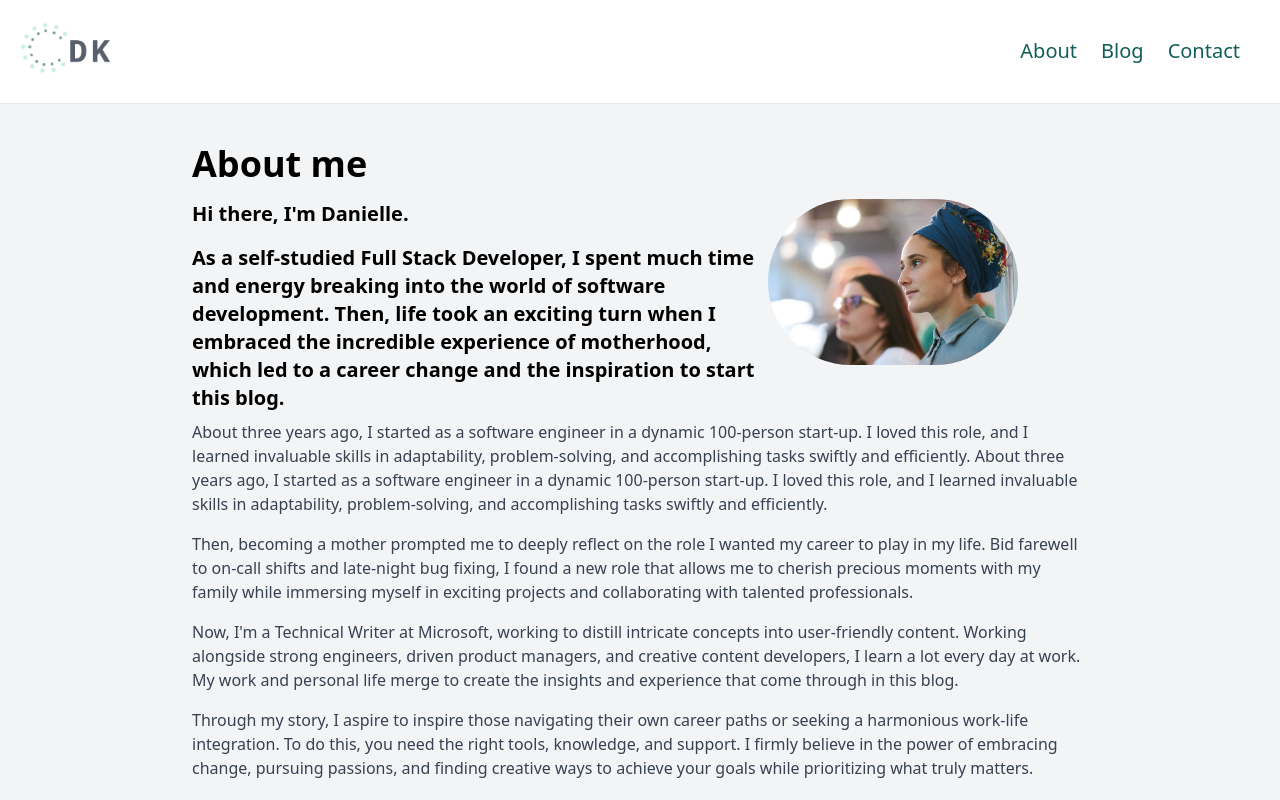
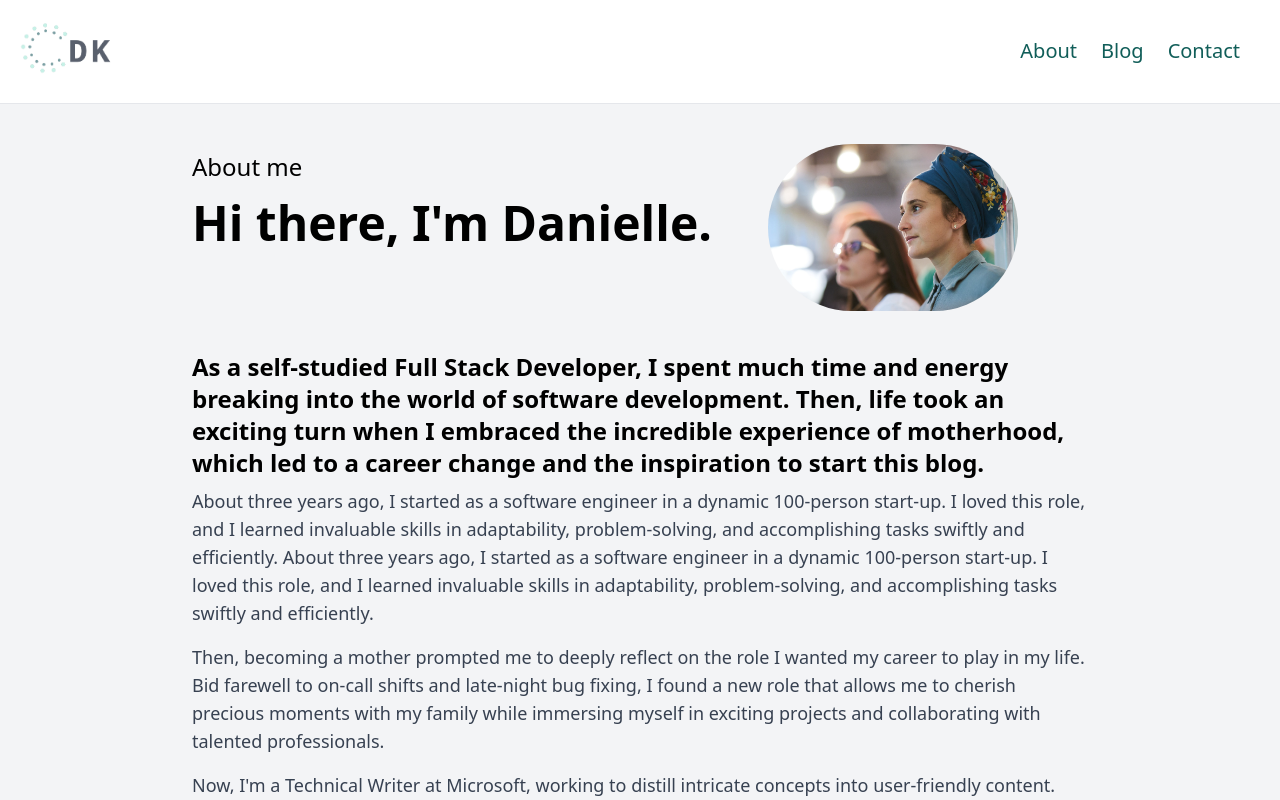
Before and after one commit to daniellekorn/nextjs-blog, a Next.js app: page /about in a window 1280 px wide. Shown: the top 800 px of the page. Built offline with nearby package versions, Linux system fonts and the light colour scheme.

Commit message:
text formatting for about page

```diff
--- a/app/about/page.tsx
+++ b/app/about/page.tsx
@@ -4,18 +4,11 @@ export default function About() {
   return (
     <div className="pt-36">
       <div className="container flex items-center max-w-4xl mx-auto">
-        <div className="w-2/3">
-          <h1 className="mb-4 text-3xl font-bold lg:text-4xl">About me</h1>
-          <h2 className="mb-4 text-lg font-semibold lg:text-xl">
+        <div className="w-2/3 mb-10">
+          <h1 className="mb-4 text-lg md:text-xl lg:text-2xl">About me</h1>
+          <h2 className="mb-4 text-lg font-bold md:text-3xl lg:text-5xl">
             Hi there, I'm Danielle.
           </h2>
-          <h3 className="mb-2 text-lg font-semibold lg:text-xl">
-            As a self-studied Full Stack Developer, I spent much time and energy
-            breaking into the world of software development. Then, life took an
-            exciting turn when I embraced the incredible experience of
-            motherhood, which led to a career change and the inspiration to
-            start this blog.
-          </h3>
         </div>
         <div className="w-1/3 mr-8">
           <Image
@@ -27,8 +20,14 @@ export default function About() {
           />
         </div>
       </div>
-      <div className="container flex flex-col items-center max-w-4xl mx-auto">
-        <p className="mb-4 text-gray-700">
+      <div className="container flex flex-col items-center max-w-4xl mx-auto mt-10">
+        <h3 className="mb-2 text-lg font-semibold md:text-xl lg:text-2xl">
+          As a self-studied Full Stack Developer, I spent much time and energy
+          breaking into the world of software development. Then, life took an
+          exciting turn when I embraced the incredible experience of motherhood,
+          which led to a career change and the inspiration to start this blog.
+        </h3>
+        <p className="mb-4 text-gray-700 text-md md:text-lg">
           About three years ago, I started as a software engineer in a dynamic
           100-person start-up. I loved this role, and I learned invaluable
           skills in adaptability, problem-solving, and accomplishing tasks
@@ -37,21 +36,21 @@ export default function About() {
           and I learned invaluable skills in adaptability, problem-solving, and
           accomplishing tasks swiftly and efficiently.
         </p>
-        <p className="mb-4 text-gray-700">
+        <p className="mb-4 text-gray-700 text-md md:text-lg">
           Then, becoming a mother prompted me to deeply reflect on the role I
           wanted my career to play in my life. Bid farewell to on-call shifts
           and late-night bug fixing, I found a new role that allows me to
           cherish precious moments with my family while immersing myself in
           exciting projects and collaborating with talented professionals.
         </p>
-        <p className="mb-4 text-gray-700">
+        <p className="mb-4 text-gray-700 text-md md:text-lg">
           Now, I'm a Technical Writer at Microsoft, working to distill intricate
           concepts into user-friendly content. Working alongside strong
           engineers, driven product managers, and creative content developers, I
           learn a lot every day at work. My work and personal life merge to
           create the insights and experience that come through in this blog.
         </p>
-        <p className="mb-4 text-gray-700">
+        <p className="mb-4 text-gray-700 text-md md:text-lg">
           Through my story, I aspire to inspire those navigating their own
           career paths or seeking a harmonious work-life integration. To do
           this, you need the right tools, knowledge, and support. I firmly
@@ -59,7 +58,7 @@ export default function About() {
           finding creative ways to achieve your goals while prioritizing what
           truly matters.
         </p>
-        <p className="mb-4 text-gray-700">
+        <p className="mb-4 text-gray-700 text-md md:text-lg">
           So, whether you are an aspiring developer, a fellow working parent, or
           someone in search of motivation and guidance, I look forward to
           sharing my experiences and insights with you.
```
